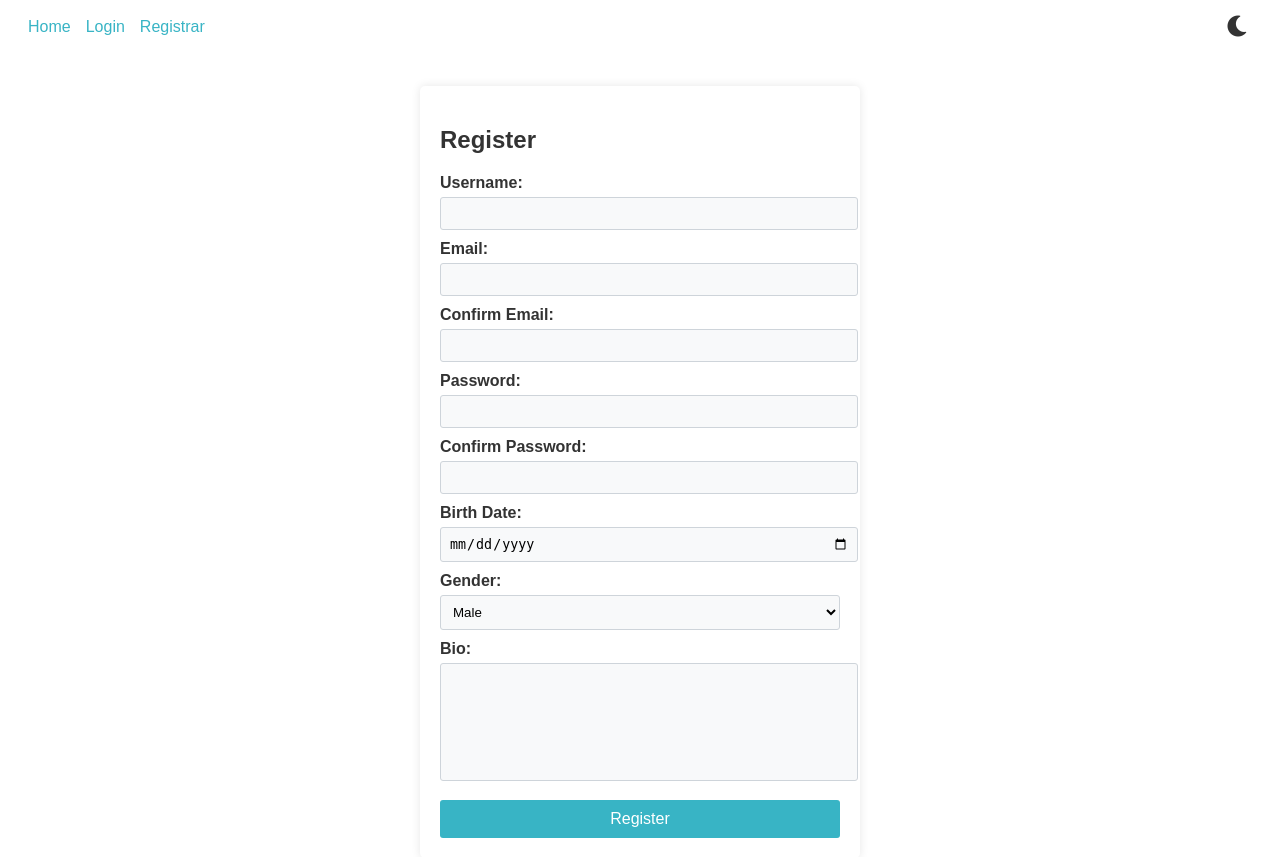
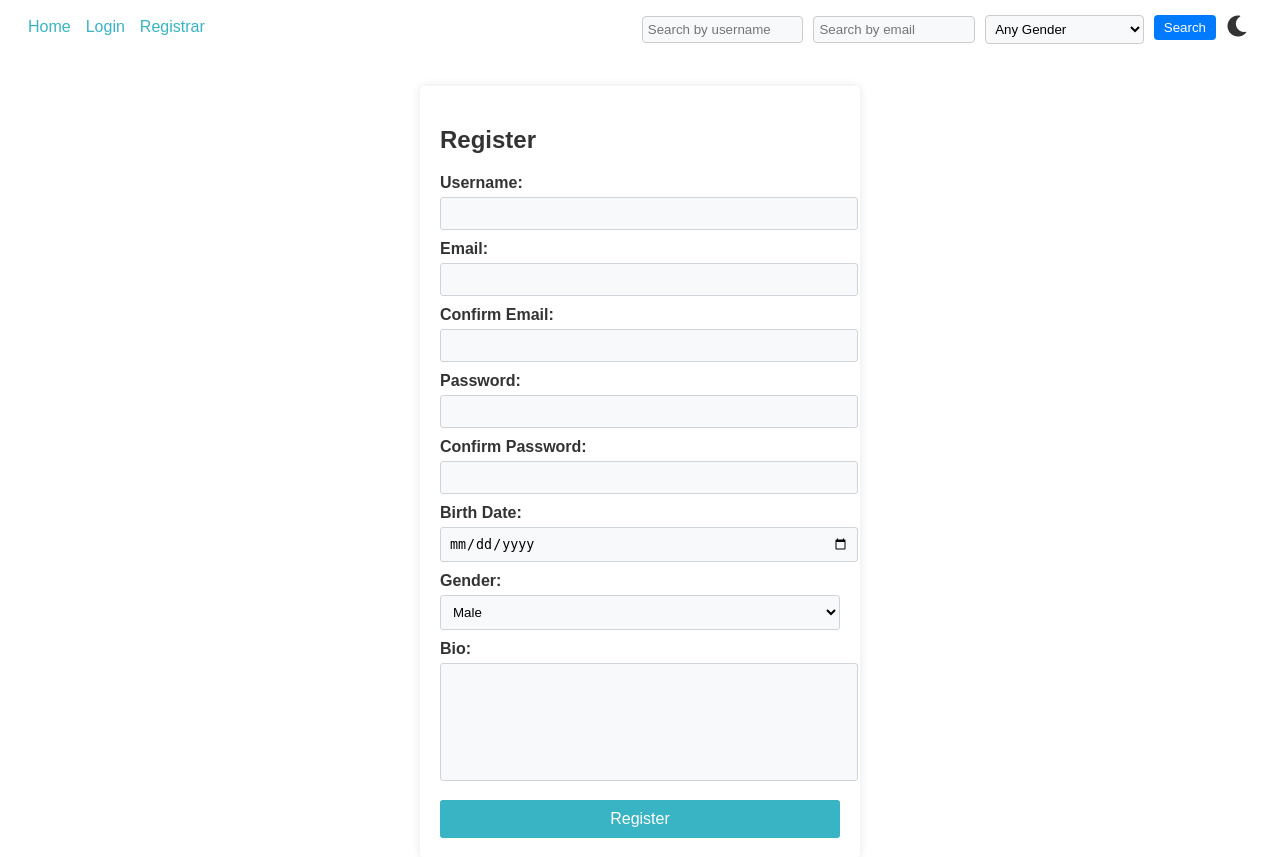
Before and after one commit to Kaynan-Jamelaumn/Django-BoilerPlate, a Django app: page /account/register/ in a window 1280 px wide. Shown: the top 857 px of the page. Run offline with Django 4.2, Linux system fonts and the light colour scheme.

Commit message:
Feature: User Search Bar

```diff
--- a/account/urls.py
+++ b/account/urls.py
@@ -7,5 +7,6 @@ urlpatterns = [
     path('login/', views.login, name='login'),
     path('logout/', views.logout, name='logout'),
     path('register/', views.register, name='register'),
-    path('update/', views.update_user, name='update')
+    path('update/', views.update_user, name='update'),
+    path('filter-users/', views.filter_users, name='filter_users'),
 ]
--- a/account/views.py
+++ b/account/views.py
@@ -229,7 +229,7 @@ def get_this_user(request):
         'last_login': user.last_login
     })
 
-# Filter users by criteria (e.g., email, name, gender)
+@require_http_methods(["GET", "POST"])
 def filter_users(request):
     email = request.GET.get('email', None)
     username = request.GET.get('username', None)
@@ -244,5 +244,13 @@ def filter_users(request):
     if gender:
         users = users.filter(gender=gender)
 
-    users_data = users.values('id', 'username', 'email', 'gender', 'birth_date', 'bio', 'profile_picture', 'date_joined', 'last_login')
-    return JsonResponse(list(users_data), safe=False)
+    # Debug: Print the filtered users to the console
+    print("Filtered Users:", users)
+
+    # Check if the request is an AJAX request or expects JSON
+    if request.headers.get('X-Requested-With') == 'XMLHttpRequest' or request.GET.get('format') == 'json':
+        users_data = users.values('id', 'username', 'email', 'gender', 'birth_date', 'bio', 'profile_picture', 'date_joined', 'last_login')
+        return JsonResponse(list(users_data), safe=False)
+    else:
+        # Render the HTML template for non-AJAX requests
+        return render(request, 'account/search_results.html', {'users': users})
--- a/static/css/main.css
+++ b/static/css/main.css
@@ -49,3 +49,31 @@ footer {
     color: var(--text-dark); /* Cor do texto no modo escuro */
     border-top: 1px solid var(--input-border-dark); /* Borda superior no modo escuro */
 }
+
+
+/* Add this to your navbar.css or a relevant CSS file */
+.search-form {
+    display: flex;
+    align-items: center;
+    gap: 10px;
+}
+
+.search-form input,
+.search-form select {
+    padding: 5px;
+    border: 1px solid #ccc;
+    border-radius: 4px;
+}
+
+.search-form button {
+    padding: 5px 10px;
+    background-color: #007bff;
+    color: white;
+    border: none;
+    border-radius: 4px;
+    cursor: pointer;
+}
+
+.search-form button:hover {
+    background-color: #0056b3;
+}
--- a/templates/partials/_header.html
+++ b/templates/partials/_header.html
@@ -11,6 +11,19 @@
         </ul>
 
         <div class="header-right">
+            <!-- Search Bar -->
+            <form class="search-form" action="{% url 'account:filter_users' %}" method="get">
+                <input type="text" name="username" placeholder="Search by username">
+                <input type="text" name="email" placeholder="Search by email">
+                <select name="gender">
+                    <option value="">Any Gender</option>
+                    <option value="M">Male</option>
+                    <option value="F">Female</option>
+                    <option value="O">Other</option>
+                </select>
+                <button type="submit">Search</button>
+            </form>
+
             <!-- Toggle Dark Mode Icon -->
             <button class="toggle-theme" onclick="toggleDarkMode()">
                 <i class="fas fa-moon" id="moon-icon"></i> <!-- Moon icon for light mode -->
```
Also changed, not shown: templates/account/search_results.html (added, +17 -0 lines), db.sqlite3.
